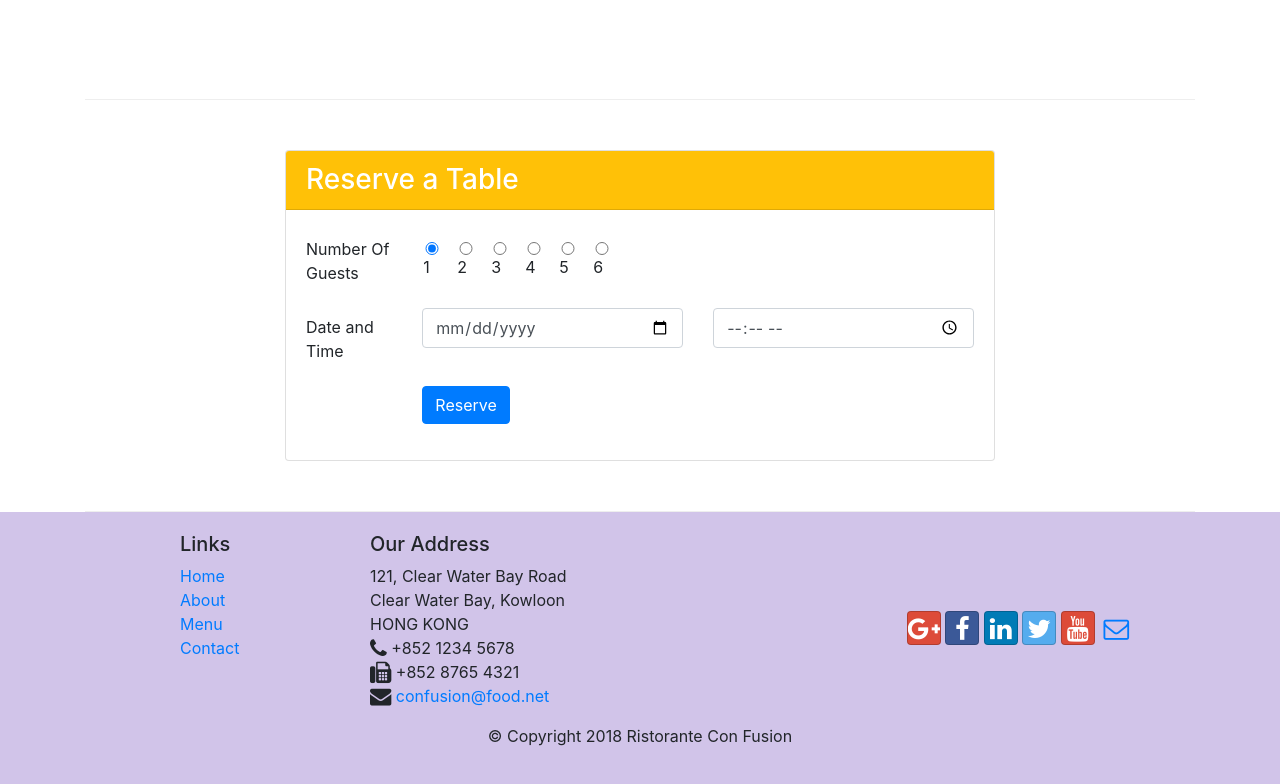
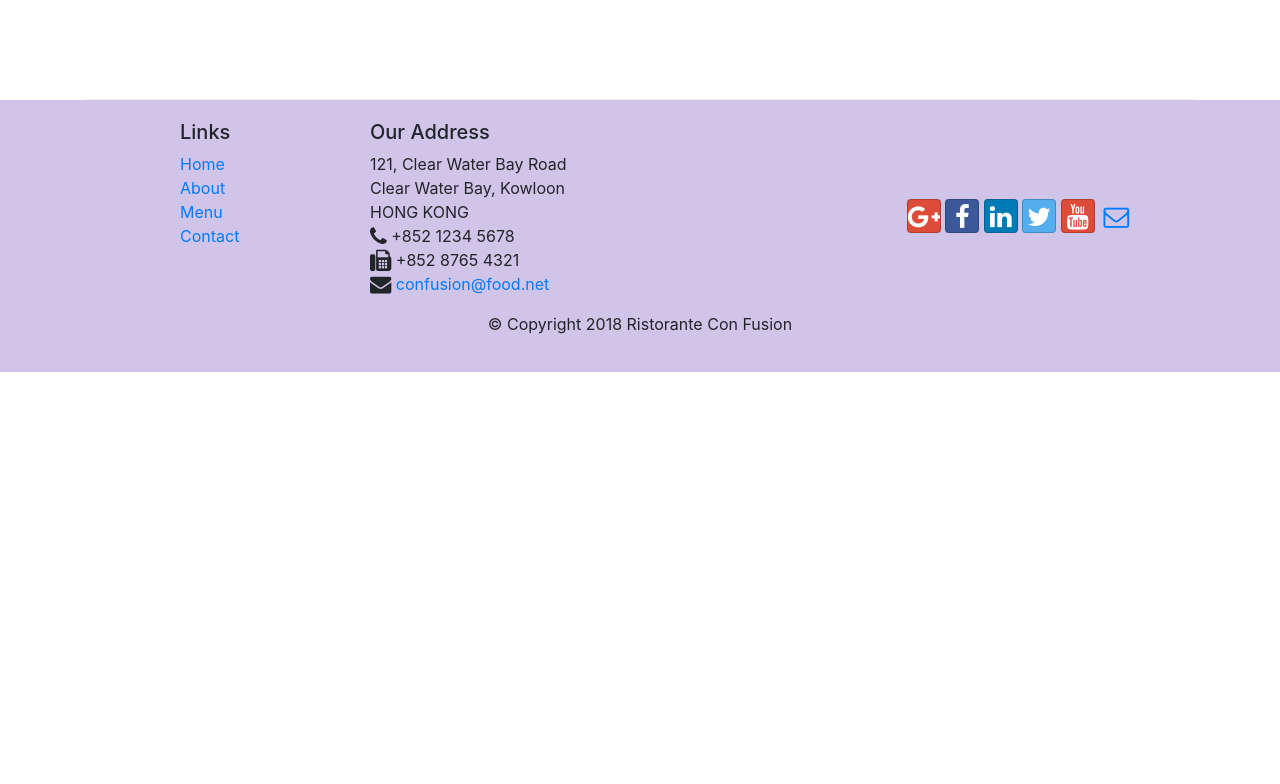
Before and after one commit to ManishAgrawal99/Front-End-Web-UI, a website: page index.html in a window 1280 px wide. Shown: the part 1835-2619 px from the top of the page. After the commit the page ends 2207 px from the top, so only its background shows below. Drawn offline with nearby package versions, Linux system fonts and the light colour scheme.

Commit message:
Removed the reservation card from bottom of page

```diff
--- a/index.html
+++ b/index.html
@@ -299,69 +299,6 @@
                 </div>
             </div>
         </div>
-        <div id="reservation-card" class="row row-content align-items-center">
-            <div class="col col-sm-8 offset-md-2">
-                <div class="card">
-                    <h3 class="card-header bg-warning text-white">
-                        Reserve a Table
-                    </h3>
-                    <div class="card-body">
-                        <form>
-                            <div class="form-group row">
-                                <label for="telnum" class="col-12 col-md-2 col-form-label">Number Of Guests</label>
-                                <div class="form-check-inline ml-3 mr-3">
-                                    <label class="form-check-label" for="guest1">
-                                      <input type="radio" class="form-check-input form-control" id="guest1" name="optradio" value="option1" checked>1
-                                    </label>
-                                </div>
-                                <div class="form-check-inline mr-3">
-                                    <label class="form-check-label" for="guest2">
-                                      <input type="radio" class="form-check-input form-control" id="guest2" name="optradio" value="option2">2
-                                    </label>
-                                </div>
-                                <div class="form-check-inline mr-3">
-                                    <label class="form-check-label" for="guest3">
-                                      <input type="radio" class="form-check-input form-control" id="guest3" name="optradio" value="option3">3
-                                    </label>
-                                </div>
-                                <div class="form-check-inline mr-3">
-                                    <label class="form-check-label" for="guest4">
-                                      <input type="radio" class="form-check-input form-control" id="guest4" name="optradio" value="option4">4
-                                    </label>
-                                </div>
-                                <div class="form-check-inline mr-3">
-                                    <label class="form-check-label" for="guest5">
-                                      <input type="radio" class="form-check-input form-control" id="guest5" name="optradio" value="option5">5
-                                    </label>
-                                </div>
-                                <div class="form-check-inline mr-3">
-                                    <label class="form-check-label" for="guest6">
-                                      <input type="radio" class="form-check-input form-control" id="guest6" name="optradio" value="option6">6
-                                    </label>
-                                </div>
-                            </div>
-                            <div class="form-group row">
-                                <label for="date-time" class="col-12 col-md-2 col-form-label">Date and Time</label>
-                                <div class="col-6 col-md-5">
-                                    <input type="date" class="form-control" id="date" name="date" placeholder="Date">
-                                </div>
-                                <div class="col-6 col-md-5">
-                                    <input type="time" class="form-control" id="time" name="time" placeholder="Time">
-                                </div>
-                            </div>
-                            <div class="form-group row">
-                                <div class="offset-md-2 col-md-10">
-                                    <button type="submit" class="btn btn-primary">
-                                        Reserve
-                                    </button>
-                                </div>
-                            </div>
-                        </form>
-                    </div>
-                </div>
-            </div>
-        </div>
-
     </div>
 
     <footer class="footer">
```
